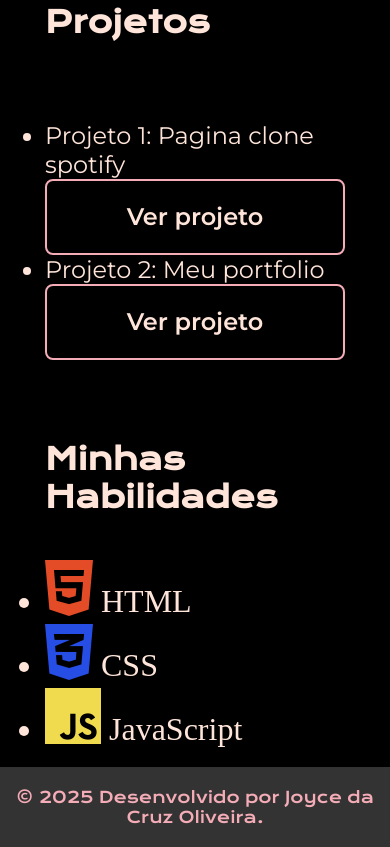
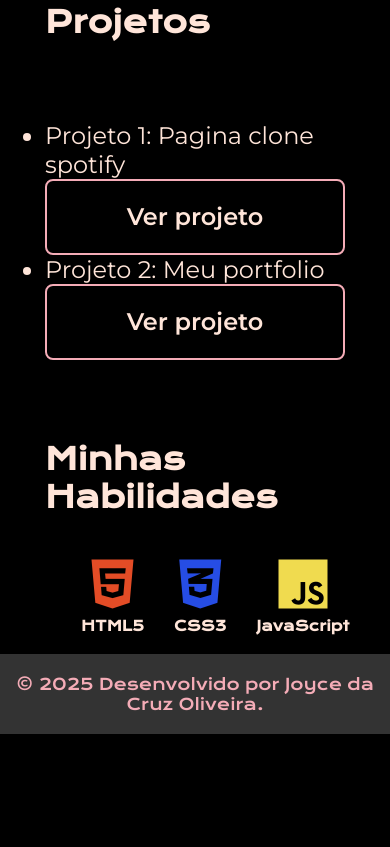
Before and after one commit to JoyceCruz05/meu-portfolio, a plain HTML site: page curriculo.html in a window 390 px wide. Shown: the part 744-1591 px from the top of the page. After the commit the page ends 1478 px from the top, so only its background shows below. Drawn offline with nearby package versions, Linux system fonts and the light colour scheme.

Commit message:
Atualizando a seção de habilidades para um layout mais moderno e responsivo

```diff
--- a/curriculo.html
+++ b/curriculo.html
@@ -36,17 +36,21 @@
                 </ul>
             </p>
             <h2 class="apresentacao__conteudo__titulo">Minhas Habilidades</h2>
-            <ul class="apresentacao__conteudo__lista">
-                <li>
-                    <i class="fab fa-html5 fa-2x" style="color: #e34c26;"></i> HTML
-                </li>
-                <li>
-                    <i class="fab fa-css3-alt fa-2x" style="color: #264de4;"></i> CSS
-                </li>
-                <li>
-                    <i class="fab fa-js fa-2x" style="color: #f0db4f;"></i> JavaScript
-                </li>
-              </ul>
+            <div class="habilidades">
+                <div class="habilidade">
+                    <i class="fab fa-html5 fa-4x" style="color: #e34c26;"></i>
+                    <p>HTML5</p>
+                </div>
+                <div class="habilidade">
+                    <i class="fab fa-css3-alt fa-4x" style="color: #264de4;"></i>
+                    <p>CSS3</p>
+                </div>
+                <div class="habilidade">
+                    <i class="fab fa-js fa-4x" style="color: #f0db4f;"></i>
+                    <p>JavaScript</p>
+                </div>
+            </div>
+
         </section>
         <img src="./assets/Imagem (1).png" alt="Foto de Joyce" class="conteudo__img">
     </main>
--- a/styles/style.css
+++ b/styles/style.css
@@ -117,6 +117,33 @@ body {
         width: auto;
  }
 
+ .habilidades {
+    display: flex;
+    justify-content: flex-start;
+    gap: 30px;
+    padding-left: 12%;
+}
+
+.habilidade {
+    text-align: center;
+    font-size: 14px;
+    font-family: var(--fonte-secundaria);
+}
+
+.habilidade i {
+    transition: transform 0.3s ease-in-out;
+}
+
+.habilidade i:hover {
+    transform: scale(1.2);
+}
+
+.habilidade p {
+    margin-top: 5px;
+    font-weight: bold;
+    color: var(--cor-secundaria);
+}
+
  footer {
     background-color: #333;
     color: var(--cor-footer);
```
